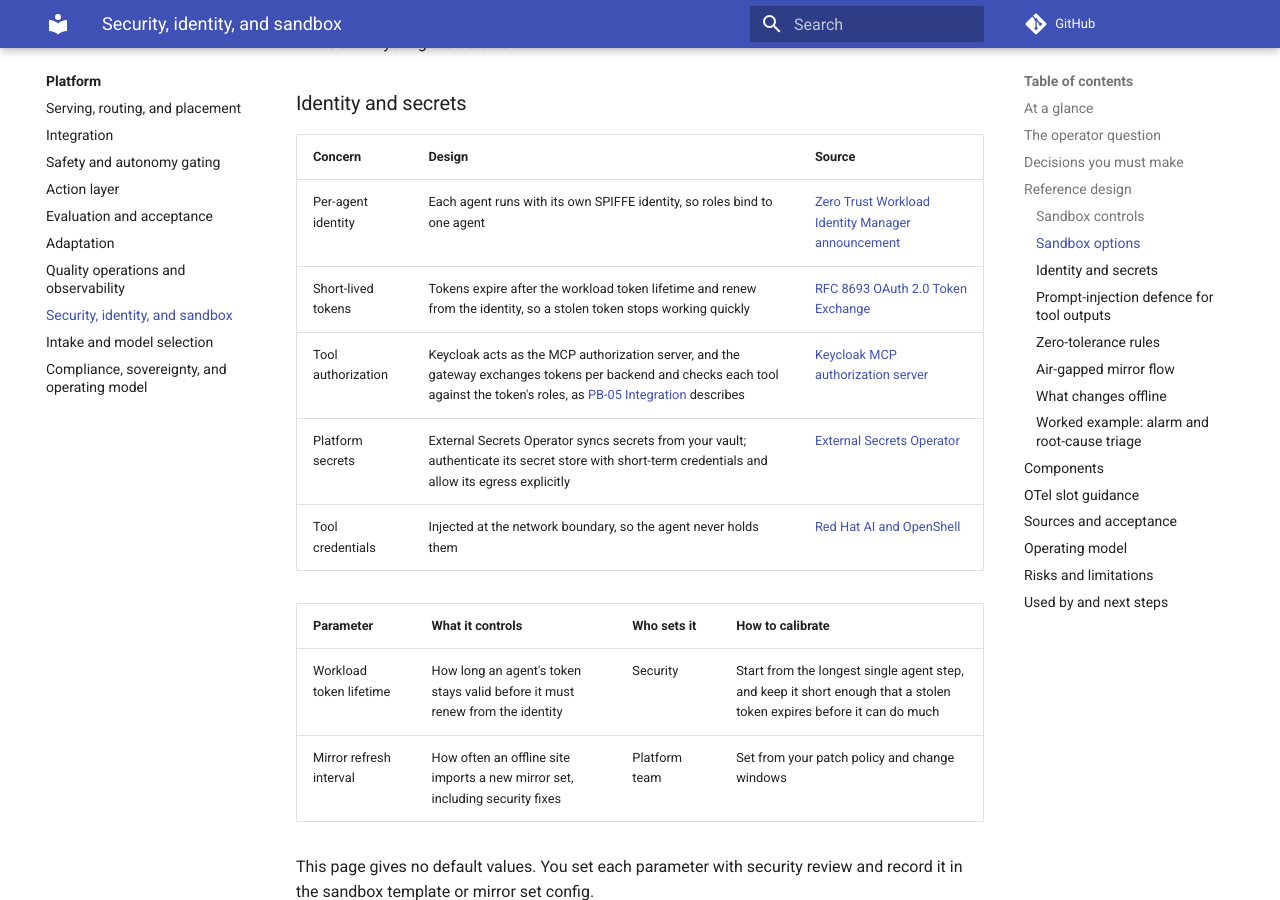
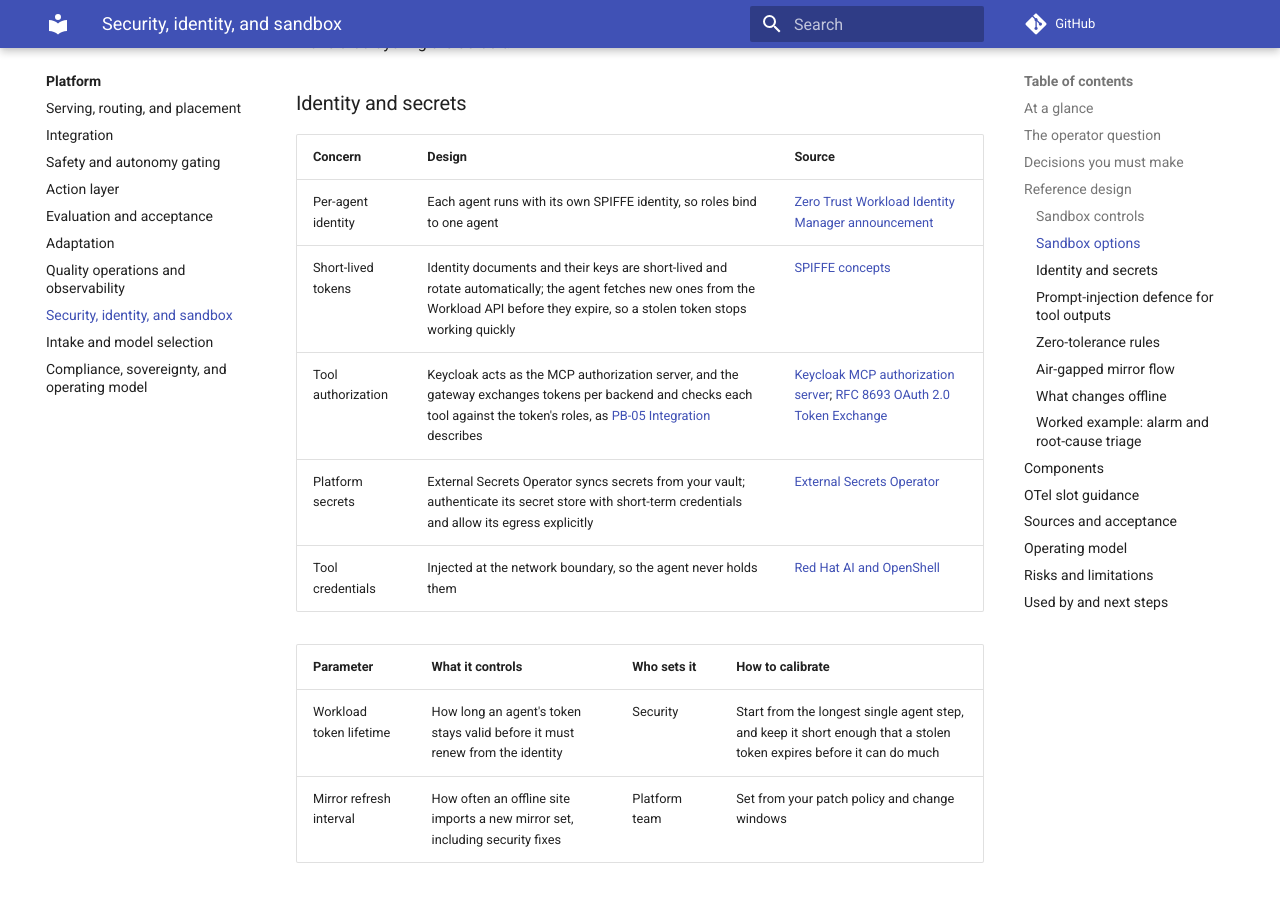
Before and after one commit to ravisharma5/otel-telco-blueprints, an MkDocs documentation site: the page built from platform/security-identity-sandbox/README.md, in a window 1280 px wide and 900 px high, scrolled down 3487 px. Built offline with MkDocs 1.6.1 and Material for MkDocs 9.7.7, drawn with Linux system fonts in a browser that asks for light colours; comment, search, counter and statistics services are not loaded; some of the changed text lies outside the part shown.

Commit message:
fix(platform): source token expiry and renewal to the SPIFFE docs
The short-lived token row now cites the SPIFFE concepts page for rotation
and renewal, and the token exchange RFC moves to the tool authorization row,
where tokens are exchanged.

```diff
--- a/platform/security-identity-sandbox/README.md
+++ b/platform/security-identity-sandbox/README.md
@@ -93,8 +93,8 @@ Each option can be replaced. Layer them. OpenShell policy inside a sandboxed-con
 | Concern | Design | Source |
 |---|---|---|
 | Per-agent identity | Each agent runs with its own SPIFFE identity, so roles bind to one agent | [Zero Trust Workload Identity Manager announcement](https://www.redhat.com/en/blog/zero-trust-workload-identity-manager-11-generally-available-red-hat-openshift) |
-| Short-lived tokens | Tokens expire after the workload token lifetime and renew from the identity, so a stolen token stops working quickly | [RFC 8693 OAuth 2.0 Token Exchange](https://www.rfc-editor.org/rfc/rfc8693) |
-| Tool authorization | Keycloak acts as the MCP authorization server, and the gateway exchanges tokens per backend and checks each tool against the token's roles, as [PB-05 Integration](../integration/README.md) describes | [Keycloak MCP authorization server](https://www.keycloak.org/securing-apps/mcp-authz-server) |
+| Short-lived tokens | Identity documents and their keys are short-lived and rotate automatically; the agent fetches new ones from the Workload API before they expire, so a stolen token stops working quickly | [SPIFFE concepts](https://spiffe.io/docs/latest/spiffe-about/spiffe-concepts/) |
+| Tool authorization | Keycloak acts as the MCP authorization server, and the gateway exchanges tokens per backend and checks each tool against the token's roles, as [PB-05 Integration](../integration/README.md) describes | [Keycloak MCP authorization server](https://www.keycloak.org/securing-apps/mcp-authz-server); [RFC 8693 OAuth 2.0 Token Exchange](https://www.rfc-editor.org/rfc/rfc8693) |
 | Platform secrets | External Secrets Operator syncs secrets from your vault; authenticate its secret store with short-term credentials and allow its egress explicitly | [External Secrets Operator](https://docs.redhat.com/en/documentation/openshift_container_platform/4.20/html/security_and_compliance/external-secrets-operator-for-red-hat-openshift) |
 | Tool credentials | Injected at the network boundary, so the agent never holds them | [Red Hat AI and OpenShell](https://www.redhat.com/en/blog/red-hat-ai-and-openshell-driving-security-enhanced-agent-execution-for-enterprise-ai) |
 
@@ -201,6 +201,7 @@ Each key claim links its source, as set out in [the Sources table](../../framewo
 | 17 | `/v1/systemone` runs only on engine main and nightly builds; `/v1/chat/completions` with log probabilities returns the label probabilities | model card | [OTel-2.0-Decision-26B-A4B-4bit model card](https://huggingface.co/farbodtavakkoli/OTel-2.0-Decision-26B-A4B-4bit) |
 | 18 | Training Hub installs from the Red Hat Python index | Red Hat guidance | [Unsloth and Training Hub](https://developers.redhat.com/articles/2026/04/01/unsloth-and-training-hub-lightning-fast-lora-and-qlora-fine-tuning) |
 | 19 | Indirect prompt injection and data poisoning are AI-specific security risks | project documentation | [ETSI EN 304 223](https://www.etsi.org/deliver/etsi_en/304200_304299/304223/02.01.01_60/en_304223v020101p.pdf) |
+| 20 | SPIFFE keys and certificates are short-lived and rotate automatically, and workloads fetch new ones from the Workload API before they expire | project documentation | [SPIFFE concepts](https://spiffe.io/docs/latest/spiffe-about/spiffe-concepts/) |
 
 - Gate: every agent has its own workload identity, and no two agents share a token.
 - Gate: no agent pod has a shell or a write credential.
```
Also changed, not shown: 1 other file.
